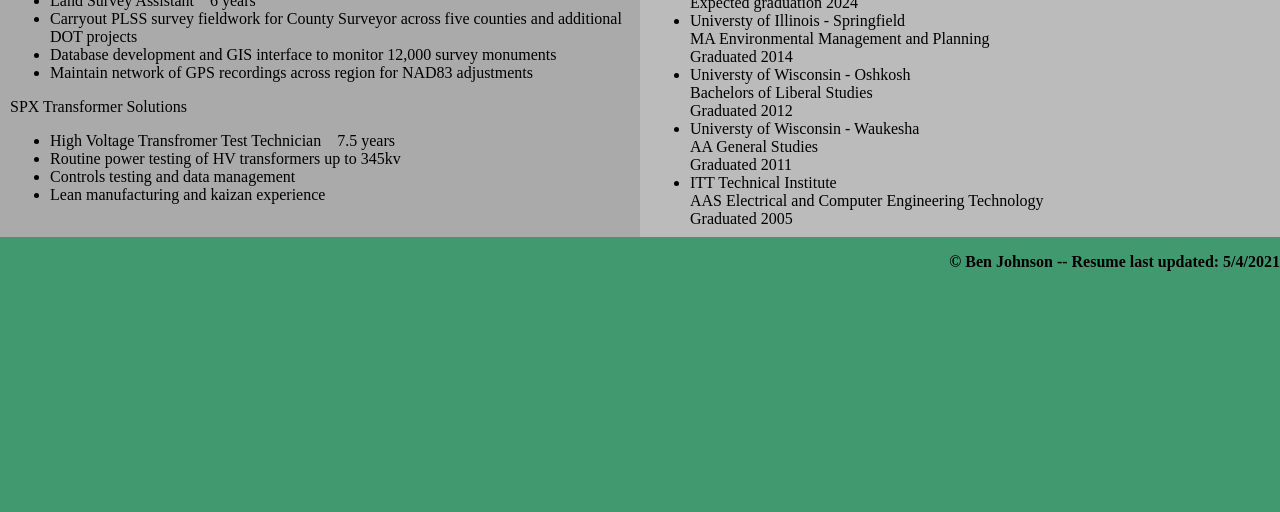
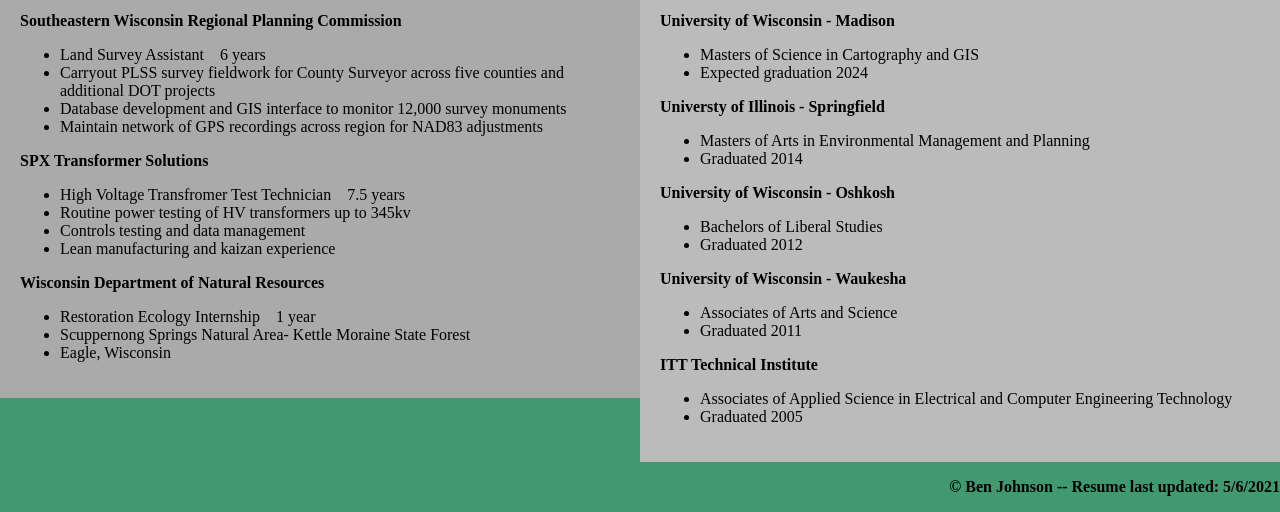
Before and after one commit to benlikesjazz/BenJohnsonWebPortfolio, a plain HTML site: page resume.html in a window 1280 px wide. Shown: the part 573-1085 px from the top of the page. Before the commit the page ends 860 px from the top, so only its background shows below. Drawn offline with Linux system fonts and the light colour scheme.

Commit message:
New pics

```diff
--- a/resume.html
+++ b/resume.html
@@ -72,7 +72,7 @@
     }
 
     H3{
-    text-align: center;
+    text-align: left;
     font-family: "Times New Roman", Times, serif;
     font-size: 16px
     }
@@ -85,8 +85,8 @@
 .column {
   float: left;
   width: 50%;
-  padding: 10px;
-  height: 345px; /* Should be removed. Only for demonstration */
+  padding: 20px;
+  height: auto; /* Should be removed. Only for demonstration */
 }
 
 /* Clear floats after the columns */
@@ -117,32 +117,57 @@
 
   <div class="row">
     <div class="column" style="background-color:#aaa;">
-      <h2>Experience</h2>
-      <p>Southeastern Wisconsin Regional Planning Commission</p>
+      <h1>Experience</h1>
+      <p><b>Southeastern Wisconsin Regional Planning Commission</b></p>
       <ul>
       <li>Land Survey Assistant &nbsp;&nbsp;&nbsp;6 years</li>
       <li>Carryout PLSS survey fieldwork for County Surveyor across five counties and additional DOT projects </li>
       <li>Database development and GIS interface to monitor 12,000 survey monuments</li>
       <li>Maintain network of GPS recordings across region for NAD83 adjustments</li>
       </ul>
-      <p>SPX Transformer Solutions</p>
+      <p><b>SPX Transformer Solutions</b></p>
       <ul>
         <li>High Voltage Transfromer Test Technician &nbsp;&nbsp;&nbsp;7.5 years</li>
         <li>Routine power testing of HV transformers up to 345kv</li>
         <li>Controls testing and data management</li>
         <li>Lean manufacturing and kaizan experience</li>
         </ul>
+        <p><b>Wisconsin Department of Natural Resources</b></p>
+        <ul>
+          <li>Restoration Ecology Internship &nbsp;&nbsp;&nbsp;1 year</li>
+          <li>Scuppernong Springs Natural Area- Kettle Moraine State Forest</li>
+          <li>Eagle, Wisconsin</li>
+          </ul>
 
 
     </div>
+
     <div class="column" style="background-color:#bbb;">
-      <h2>Education</h2>
+      <h1>Education</h1>
+      <h3><b>University of Wisconsin - Madison</b></h3>
       <ul>
-        <li>Universty of Wisconsin - Madison<br/>MS Cartography and GIS<br/>Expected graduation 2024</li>
-        <li>Universty of Illinois - Springfield<br/>MA Environmental Management and Planning<br/>Graduated 2014</li>
-        <li>Universty of Wisconsin - Oshkosh<br/>Bachelors of Liberal Studies<br/>Graduated 2012</li>
-        <li>Universty of Wisconsin - Waukesha<br/>AA General Studies<br/>Graduated 2011</li>
-        <li>ITT Technical Institute<br/>AAS Electrical and Computer Engineering Technology<br/>Graduated 2005</li>
+        <li>Masters of Science in Cartography and GIS<br/></li>
+        <li>Expected graduation 2024</li>
+      </ul>
+      <h3><b>Universty of Illinois - Springfield</b></h3>
+      <ul>
+        <li>Masters of Arts in Environmental Management and Planning<br/></li>
+        <li>Graduated 2014</li>
+      </ul>
+      <h3><b>University of Wisconsin - Oshkosh</b></h3>
+      <ul>
+        <li>Bachelors of Liberal Studies<br/></li>
+        <li>Graduated 2012</li>
+      </ul>
+      <h3><b>University of Wisconsin - Waukesha</b></h3>
+      <ul>
+        <li>Associates of Arts and Science<br/></li>
+        <li>Graduated 2011</li>
+      </ul>
+      <h3><b>ITT Technical Institute</b></h3>
+      <ul>
+        <li>Associates of Applied Science in Electrical and Computer Engineering Technology<br/></li>
+        <li>Graduated 2005</li>
       </ul>
     </div>
   </div>
@@ -150,7 +175,7 @@
   <!-- end #content -->
 
   <footer>
-    <p style="text-align: right"><b>© Ben Johnson -- Resume last updated: 5/4/2021</b></p>
+    <p style="text-align: right"><b>© Ben Johnson -- Resume last updated: 5/6/2021</b></p>
   </footer>
 </div>
 <!-- end #wrapper -->
```
Also changed, not shown: Contact.html (+29 -5 lines), contact.html (+29 -5 lines), 1 other file.
